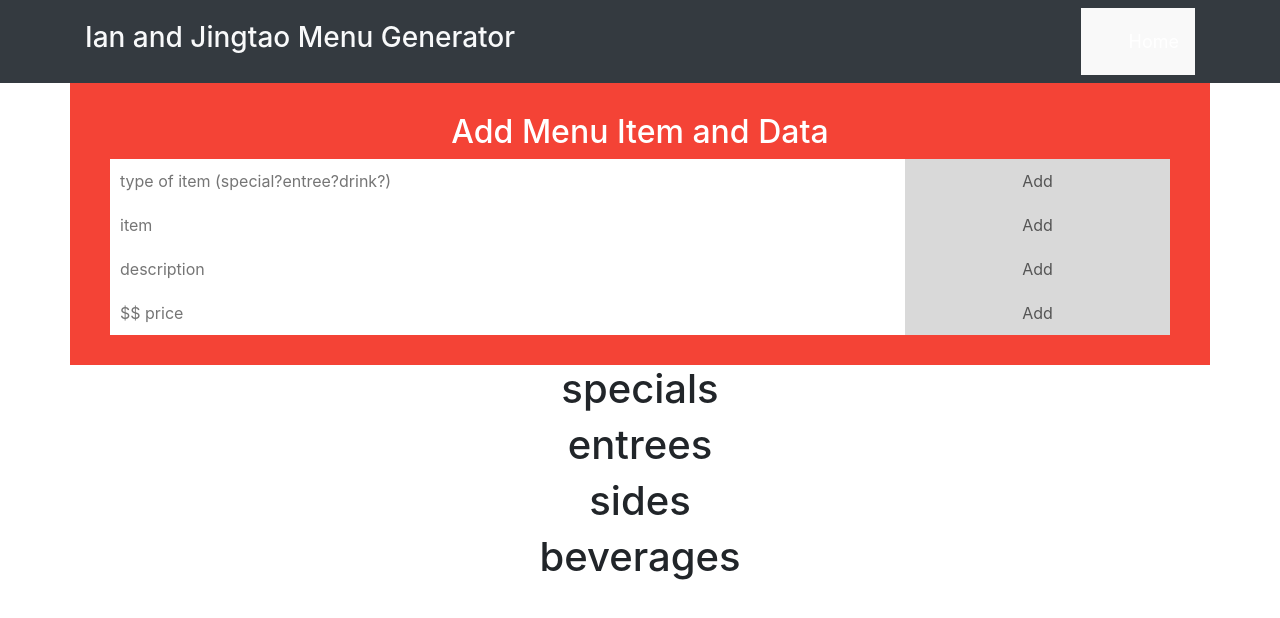
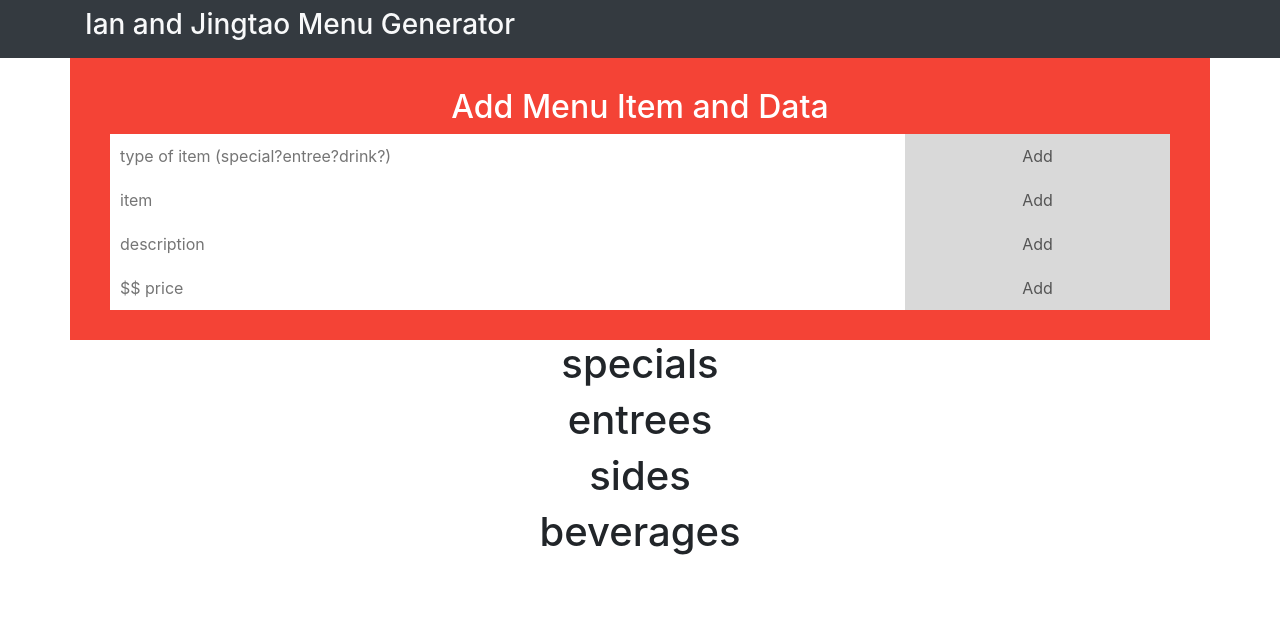
Before and after one commit to Ian-OBrien-503/menu_design, a website: page menu/index.html in a window 1280 px wide. Drawn offline with nearby package versions, Linux system fonts and the light colour scheme.

Commit message:
adding project progress image file

```diff
--- a/menu/index.html
+++ b/menu/index.html
@@ -27,14 +27,6 @@
       <button class="navbar-toggler" type="button" data-toggle="collapse" data-target="#navbarResponsive" aria-controls="navbarResponsive" aria-expanded="false" aria-label="Toggle navigation">
         <span class="navbar-toggler-icon"></span>
       </button>
-      <div class="collapse navbar-collapse" id="navbarResponsive">
-        <ul class="navbar-nav ml-auto">
-          <li class="nav-item active">
-            <a class="nav-link" href="#">Home
-              <span class="sr-only">(current)</span>
-            </a>
-       </ul>
-      </div>
     </div>
   </nav>
 
```
Also changed, not shown: project_progress_images/Screenshot from 2019-03-11 13-17-57.png (added).
